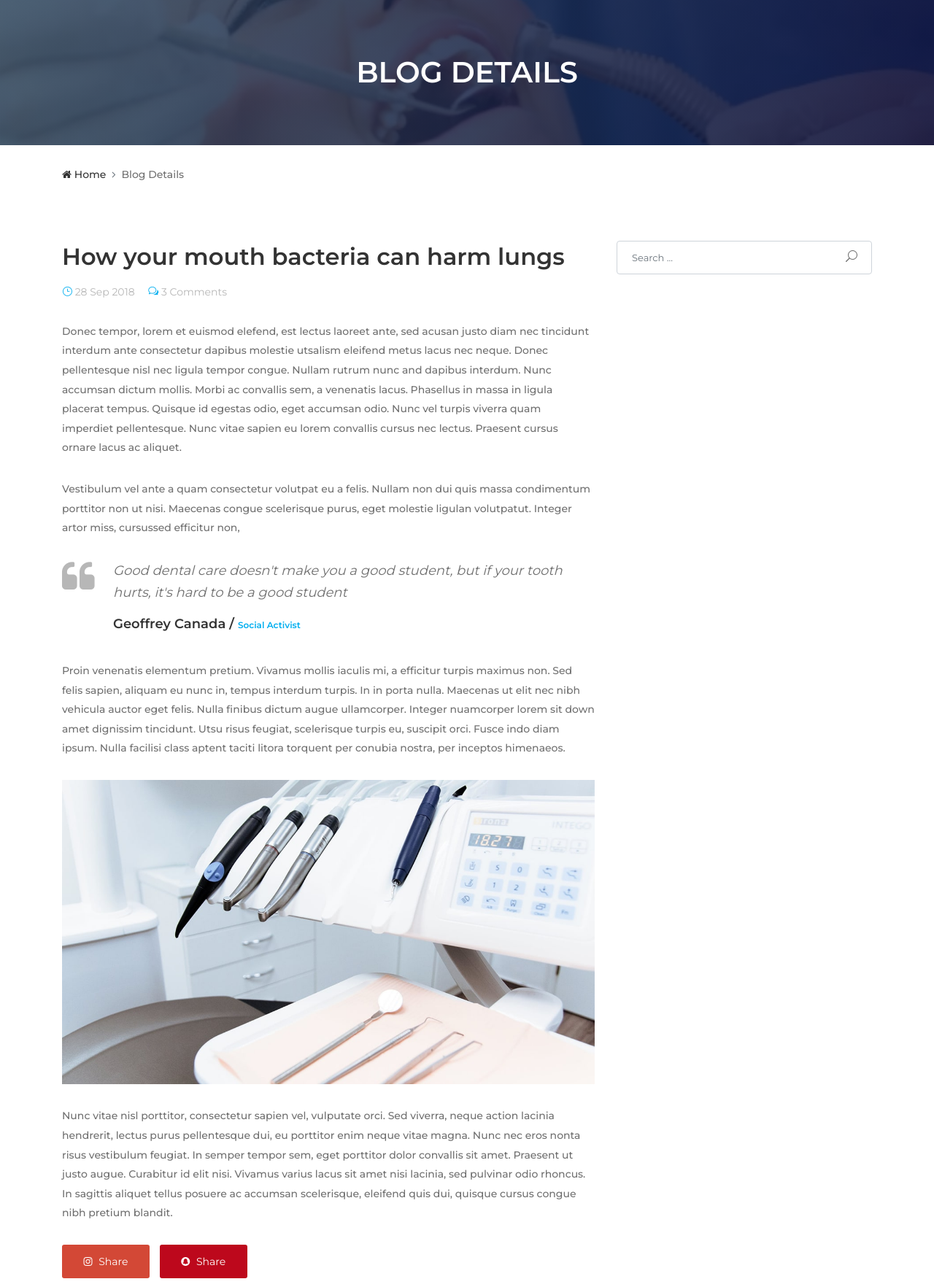
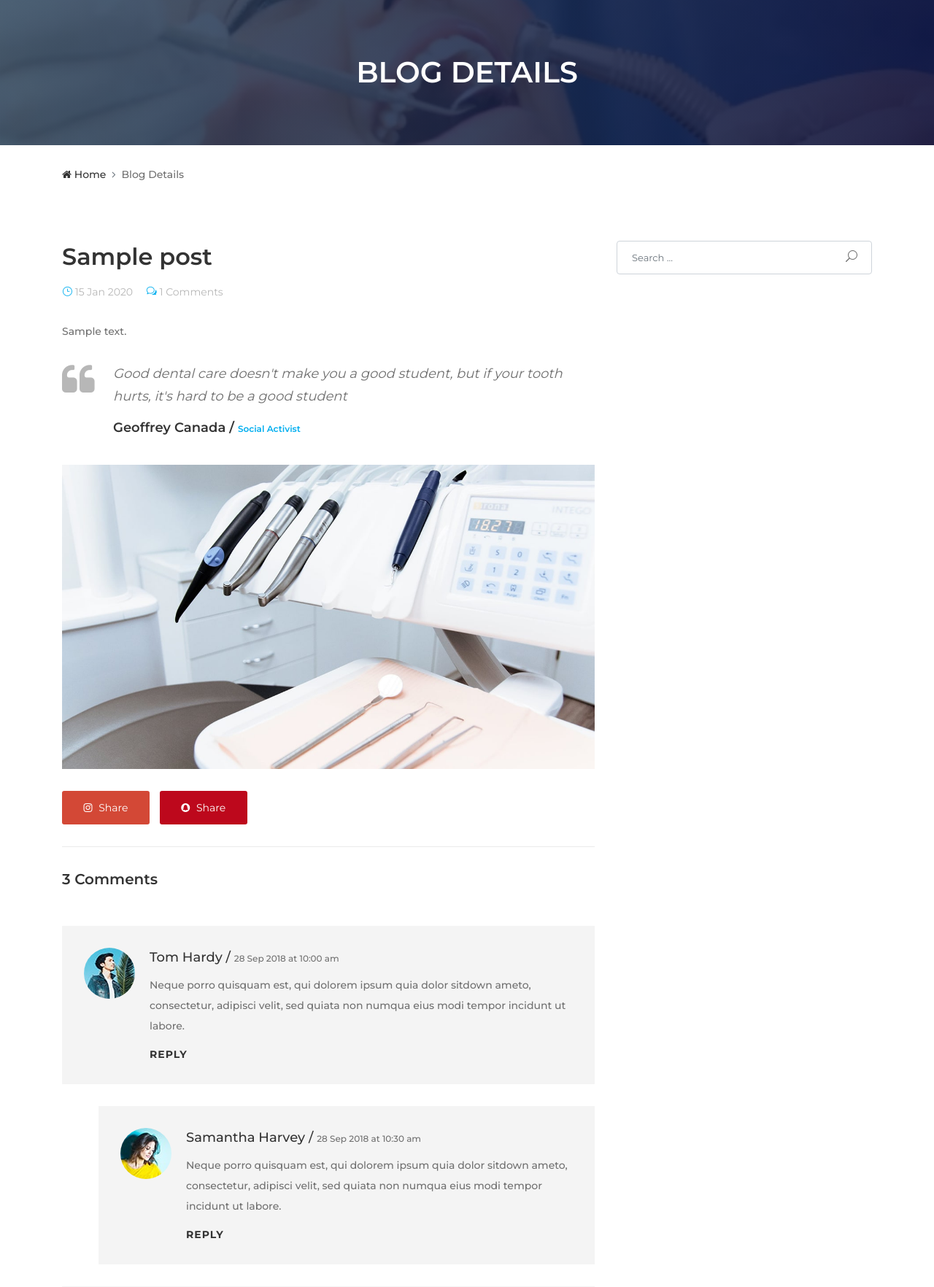
Before and after one commit to CleoMugs/dentist, a Django app: template menocare/templates/blog_details.html in a window 1280 px wide. Shown: the part 131-1895 px from the top of the page at 73% size. Run offline with Django 3.2, Linux system fonts and the light colour scheme; the template is opened without the code that fills it: values that come from a table or form of the project are taken from there, others are empty; tables that the repository leaves empty hold one stand-in row (values such as "Sample post"); parts of the project's set-up code (start-up, migrations or seed data) failed here and were passed over; some libraries are stand-ins or nearby versions.

Commit message:
reconfigured blog_details

```diff
--- a/menocare/templates/blog_details.html
+++ b/menocare/templates/blog_details.html
@@ -1,7 +1,7 @@
 {% extends 'base.html' %}
 {% load static %}
 {% load social_share %}
-{% block title %} MenoCare|Contact {% endblock %}
+{% block title %} MenoCare|Blog Details {% endblock %}
 {% block meta_description %} This is menocare website {% endblock %}
 
 {% block content %}
@@ -42,15 +42,14 @@
           <div class="blog-details-area">
             <!--img src="{% static 'img/bg-img/17.jpg' %}" alt=""-->
 
-            <h2 class="post-title">How your mouth bacteria can harm lungs</h2>
+            <h2 class="post-title">{{ post.title }}</h2>
             <div class="post-meta">
-              <a href="#"><i class="icon_clock_alt"></i> 28 Sep 2018</a>
-              <a href="#"><i class="icon_chat_alt"></i> 3 Comments</a>
+              <a href="#"><i class="icon_clock_alt"></i> {{ post.created_on|date:"d M Y"}}</a>
+              <a href="#"><i class="icon_chat_alt"></i> {{ comments.count }} Comments</a>
             </div>
-            <p>Donec tempor, lorem et euismod elefend, est lectus laoreet ante, sed acusan justo diam nec tincidunt interdum ante consectetur dapibus molestie utsalism eleifend metus lacus nec neque. Donec pellentesque nisl nec ligula tempor congue.
-              Nullam rutrum nunc and dapibus interdum. Nunc accumsan dictum mollis. Morbi ac convallis sem, a venenatis lacus. Phasellus in massa in ligula placerat tempus. Quisque id egestas odio, eget accumsan odio. Nunc vel turpis viverra quam
-              imperdiet pellentesque. Nunc vitae sapien eu lorem convallis cursus nec lectus. Praesent cursus ornare lacus ac aliquet.</p>
-            <p>Vestibulum vel ante a quam consectetur volutpat eu a felis. Nullam non dui quis massa condimentum porttitor non ut nisi. Maecenas congue scelerisque purus, eget molestie ligulan volutpatut. Integer artor miss, cursussed efficitur non,
+            <p>{{ post.content | safe }}
+
+
             </p>
             <blockquote cite="" class="dento-blockquote d-flex">
               <div class="icon">
@@ -61,14 +60,9 @@
                 <h6>Geoffrey Canada / <span>Social Activist</span></h6>
               </div>
             </blockquote>
-            <p>Proin venenatis elementum pretium. Vivamus mollis iaculis mi, a efficitur turpis maximus non. Sed felis sapien, aliquam eu nunc in, tempus interdum turpis. In in porta nulla. Maecenas ut elit nec nibh vehicula auctor eget felis. Nulla
-              finibus dictum augue ullamcorper. Integer nuamcorper lorem sit down amet dignissim tincidunt.
-              Utsu risus feugiat, scelerisque turpis eu, suscipit orci. Fusce indo diam ipsum. Nulla facilisi class aptent taciti
-              litora torquent per conubia nostra, per inceptos himenaeos.</p>
 
             <img src="{% static 'img/bg-img/25.jpg' %}" alt="">
-            <p>Nunc vitae nisl porttitor, consectetur sapien vel, vulputate orci. Sed viverra, neque action lacinia hendrerit, lectus purus pellentesque dui, eu porttitor enim neque vitae magna. Nunc nec eros nonta risus vestibulum feugiat. In
-              semper tempor sem, eget porttitor dolor convallis sit amet. Praesent ut justo augue. Curabitur id elit nisi. Vivamus varius lacus sit amet nisi lacinia, sed pulvinar odio rhoncus. In sagittis aliquet tellus posuere ac accumsan scelerisque, eleifend quis dui, quisque cursus congue nibh pretium blandit.</p>
+
           </div>
 
           <!-- Post Share  -->
--- a/menocare/urls.py
+++ b/menocare/urls.py
@@ -17,8 +17,8 @@ urlpatterns = [
     path('blog.html', views.PostList.as_view(), name='blog'),
     #path('blog_details.html', PostDetail.as_view(), name='blog_details'),
 
-    path('blog_details.html', views.blog_detail, name='blog_details'),
-    path('<slug:slug>/', views.blog_detail, name='blog_detail'),
+    path('<slug:slug>/', views.blog_detail, name='blog_details'),
+    #path('<slug:slug>/', views.blog_detail, name='blog_details'),
 
 
 ]
```
Also changed, not shown: menocare/templates/blog.html (+4 -4 lines), menocare/views.py (+14 -2 lines).
